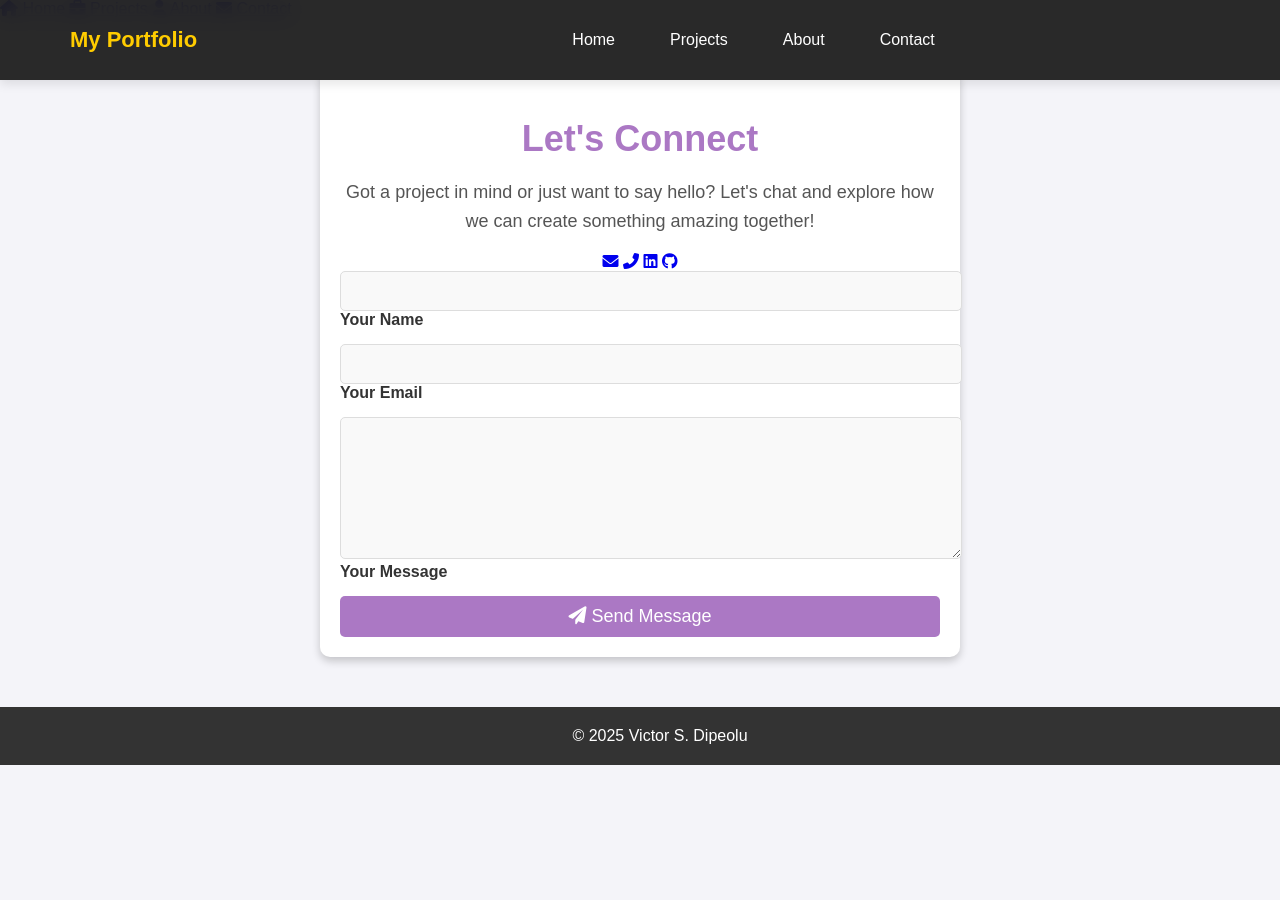
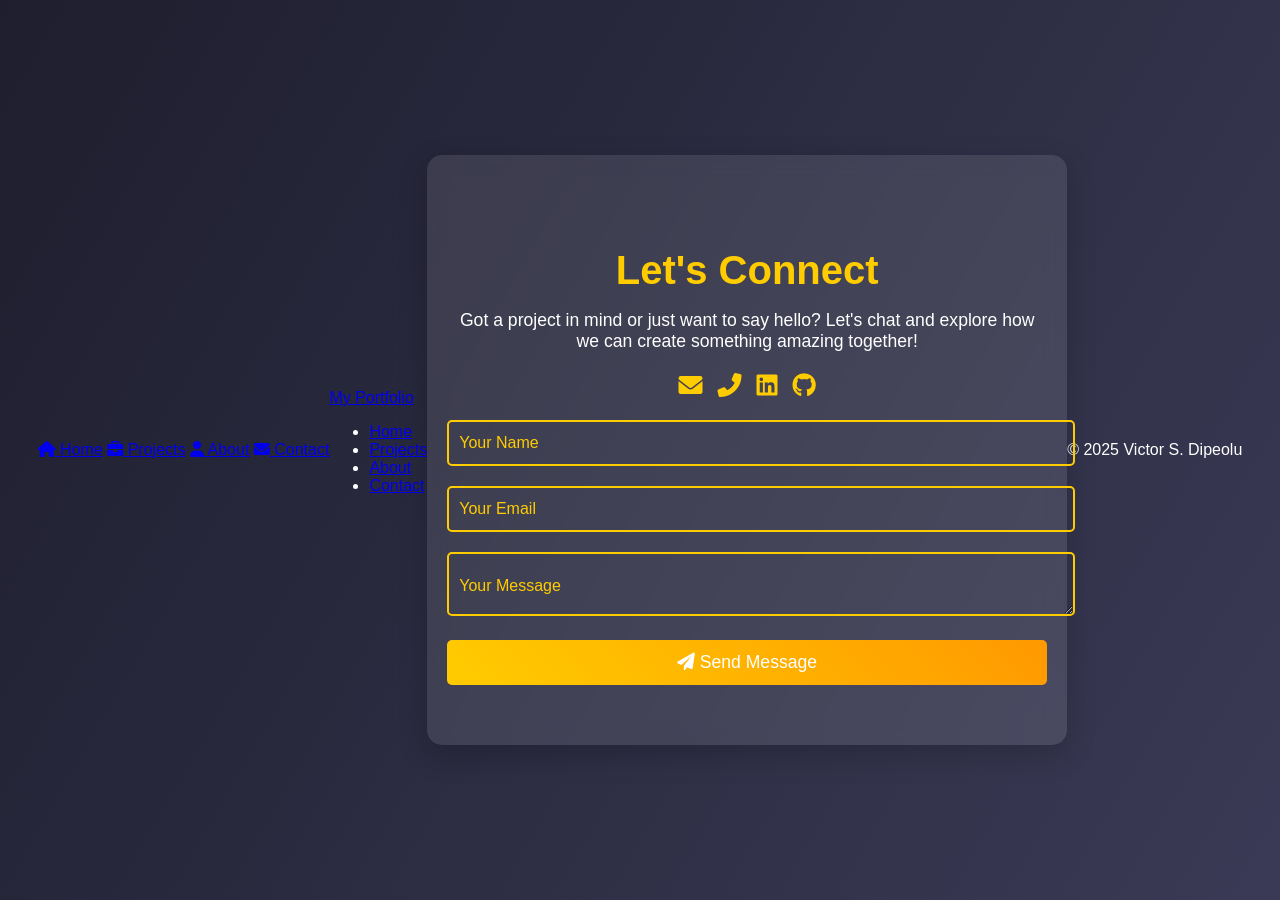
Before and after one commit to Vicmandip1/Portfolio, a Jekyll site: the page contact.html, which Jekyll copies as it is, in a window 1280 px wide. Built offline with Jekyll 4.4.1, drawn with Linux system fonts in a browser that asks for light colours.

Commit message:
Update contact.css

```diff
--- a/assets/styles/contact.css
+++ b/assets/styles/contact.css
@@ -1,277 +1,146 @@
 /* ==============================
-   ✅ Global Styles
+   ✅ Contact Page - Cool Design
 ================================= */
 body {
     font-family: 'Poppins', sans-serif;
-    background-color: #f4f4f9;
-    color: #333;
+    background: linear-gradient(120deg, #1e1e2e, #3a3a56);
+    color: #fff;
     margin: 0;
     padding: 0;
-    transition: background 0.3s ease, color 0.3s ease;
-}
-
-/* ==============================
-   ✅ Navbar Styling (Without Hamburger Menu)
-================================= */
-.navbar {
-    position: fixed; /* Sticks to the top */
-    top: 0;
-    left: 0;
-    width: 100%;
-    background: rgba(30, 30, 30, 0.95);
-    backdrop-filter: blur(10px); /* Frosted glass effect */
     display: flex;
     justify-content: center;
     align-items: center;
-    padding: 15px 30px;
-    box-shadow: 0px 4px 10px rgba(0, 0, 0, 0.1);
-    z-index: 1000;
-    transition: 0.3s ease-in-out;
+    min-height: 100vh;
 }
 
-/* ✅ Navigation Container */
-.nav-container {
-    width: 100%;
-    max-width: 1200px;
-    display: flex;
-    justify-content: space-between;
-    align-items: center;
+/* ✅ Contact Section */
+.contact {
+    text-align: center;
+    padding: 60px 20px;
+    max-width: 600px;
+    background: rgba(255, 255, 255, 0.1);
+    backdrop-filter: blur(10px);
+    border-radius: 15px;
+    box-shadow: 0 10px 30px rgba(0, 0, 0, 0.2);
+    animation: fadeIn 1.2s ease-in-out;
 }
 
-/* ✅ "My Portfolio" Logo */
-.nav-logo {
+/* ✅ Title & Text */
+.contact h1 {
+    font-size: 2.5rem;
+    margin-bottom: 10px;
     color: #ffcc00;
-    font-size: 22px;
-    font-weight: bold;
-    text-decoration: none;
-    transition: 0.3s ease-in-out;
+}
+.contact p {
+    font-size: 1.1rem;
+    margin-bottom: 20px;
 }
 
-.nav-logo:hover {
-    color: #ffffff;
+/* ✅ Social Icons */
+.contact-icons {
+    display: flex;
+    justify-content: center;
+    gap: 15px;
+    margin-bottom: 20px;
 }
 
-/* ✅ Navigation Links */
-.nav-menu {
-    display: flex;
-    list-style: none;
-    gap: 25px;
+.contact-icons a {
+    font-size: 24px;
+    color: #ffcc00;
+    transition: transform 0.3s ease-in-out;
 }
 
-/* ✅ Navigation Items */
-.nav-item {
-    position: relative;
+.contact-icons a:hover {
+    transform: scale(1.2);
+    color: #ff9900;
 }
 
-/* ✅ Navigation Links */
-.nav-link {
-    color: white;
-    font-size: 16px;
-    text-decoration: none;
-    padding: 10px 15px;
-    transition: 0.3s ease-in-out;
-    position: relative;
+/* ✅ Form Styling */
+.contact-form {
+    display: flex;
+    flex-direction: column;
+    gap: 20px;
 }
 
-/* ✅ Hover Effect */
-.nav-link:hover {
-    color: #ffcc00;
-}
-
-/* ✅ Underline Effect on Hover */
-.nav-link::after {
-    content: "";
-    display: block;
-    height: 3px;
-    width: 0%;
-    background: #ffcc00;
-    transition: width 0.3s ease-in-out;
-    position: absolute;
-    bottom: -5px;
-    left: 0;
-}
-
-.nav-link:hover::after {
+/* ✅ Floating Label Inputs */
+.input-group {
+    position: relative;
     width: 100%;
 }
 
-/* ✅ Active Link Effect */
-.nav-link.active {
-    color: #ffcc00;
-    font-weight: bold;
+.input-group input,
+.input-group textarea {
+    width: 100%;
+    padding: 12px;
+    font-size: 1rem;
+    background: transparent;
+    border: 2px solid #ffcc00;
+    color: white;
+    border-radius: 5px;
+    outline: none;
+    transition: 0.3s;
 }
 
-/* ✅ Sticky Navbar Effect */
-.scrolled {
-    background: rgba(30, 30, 30, 1);
-    box-shadow: 0px 4px 15px rgba(0, 0, 0, 0.3);
+.input-group label {
+    position: absolute;
+    top: 50%;
+    left: 12px;
+    transform: translateY(-50%);
+    color: #ffcc00;
+    font-size: 1rem;
+    pointer-events: none;
+    transition: 0.3s;
 }
 
-/* ==============================
-   ✅ Contact Section Styles
-================================= */
-section {
-    max-width: 600px;
-    margin-top: 80px; /* Prevents navbar overlap */
-    margin: 50px auto;
-    padding: 20px;
-    background: #fff;
-    box-shadow: 0 4px 8px rgba(0, 0, 0, 0.2);
-    border-radius: 10px;
-    text-align: center;
+/* ✅ Input Animation on Focus */
+.input-group input:focus ~ label,
+.input-group input:valid ~ label,
+.input-group textarea:focus ~ label,
+.input-group textarea:valid ~ label {
+    top: 5px;
+    font-size: 0.85rem;
+    color: #ff9900;
 }
 
-section h1 {
-    color: #ab78c4;
-    font-size: 36px;
-    margin-bottom: 10px;
+.input-group input:focus,
+.input-group textarea:focus {
+    border-color: #ff9900;
 }
 
-section p {
-    font-size: 18px;
-    color: #555;
-    line-height: 1.6;
-}
-
-/* ==============================
-   ✅ Contact Form Styles
-================================= */
-form {
-    display: flex;
-    flex-direction: column;
-    gap: 15px;
-    text-align: left;
-}
-
-form label {
-    font-weight: bold;
-    color: #333;
-}
-
-form input[type="text"],
-form input[type="email"],
-form textarea {
-    width: 100%;
-    padding: 10px;
-    font-size: 16px;
-    border: 1px solid #ddd;
-    border-radius: 5px;
-    background: #f9f9f9;
-}
-
-form textarea {
-    height: 120px;
-    resize: vertical;
-}
-
-form button {
-    background: #ab78c4;
-    color: #fff;
-    padding: 10px 15px;
+/* ✅ Send Button */
+.send-btn {
+    background: linear-gradient(45deg, #ffcc00, #ff9900);
+    color: white;
+    padding: 12px;
+    font-size: 1.1rem;
     border: none;
     border-radius: 5px;
     cursor: pointer;
-    font-size: 18px;
-    transition: background 0.3s ease-in-out;
+    transition: transform 0.3s ease-in-out;
 }
 
-form button:hover {
-    background: #8a48f4;
+.send-btn:hover {
+    transform: scale(1.05);
 }
 
-/* ==============================
-   ✅ Footer Styles
-================================= */
-footer {
-    text-align: center;
-    padding: 20px;
-    background: #333;
-    color: #fff;
-    position: relative;
-    bottom: 0;
-    width: 100%;
+/* ✅ Fade-In Animation */
+@keyframes fadeIn {
+    from {
+        opacity: 0;
+        transform: translateY(10px);
+    }
+    to {
+        opacity: 1;
+        transform: translateY(0);
+    }
 }
 
-footer p {
-    margin: 0;
-}
-
-/* ==============================
-   ✅ Mobile-Specific Styles (For Better Experience)
-================================= */
+/* ✅ Responsive Design */
 @media screen and (max-width: 768px) {
-
-    /* ✅ Adjust Navbar */
-    .navbar {
-        padding: 10px 15px;
-        justify-content: space-between;
-        background: rgba(30, 30, 30, 0.98);
+    .contact {
+        width: 90%;
     }
-
-    /* ✅ Centered Menu */
-    .nav-menu {
-        display: none;
-        flex-direction: column;
-        position: absolute;
-        top: 60px;
-        left: 0;
-        width: 100%;
-        background: rgba(30, 30, 30, 0.98);
-        text-align: center;
-        padding: 15px 0;
-        box-shadow: 0px 5px 15px rgba(0, 0, 0, 0.4);
-    }
-
-    /* ✅ Show Menu When Active */
-    .nav-menu.active {
-        display: flex;
-    }
-
-    .nav-item {
-        padding: 14px 0;
-        font-size: 18px;
-    }
-
-    .nav-link {
-        color: white;
-        font-weight: 500;
-        transition: color 0.3s ease-in-out;
-    }
-
-    .nav-link:hover {
-        color: #ffcc00;
-    }
-
-    /* ✅ Contact Section Mobile */
-    section {
-        width: 90%;
-        padding: 15px;
-    }
-
-    section h1 {
-        font-size: 28px;
-    }
-
-    section p {
-        font-size: 16px;
-    }
-
-    /* ✅ Form Adjustments */
-    form input[type="text"],
-    form input[type="email"],
-    form textarea {
-        font-size: 14px;
-        padding: 8px;
-    }
-
-    form button {
-        font-size: 16px;
-        padding: 8px;
-    }
-
-    /* ✅ Footer Adjustments */
-    footer {
-        padding: 15px;
-        font-size: 14px;
+    .contact h1 {
+        font-size: 2rem;
     }
 }
```
